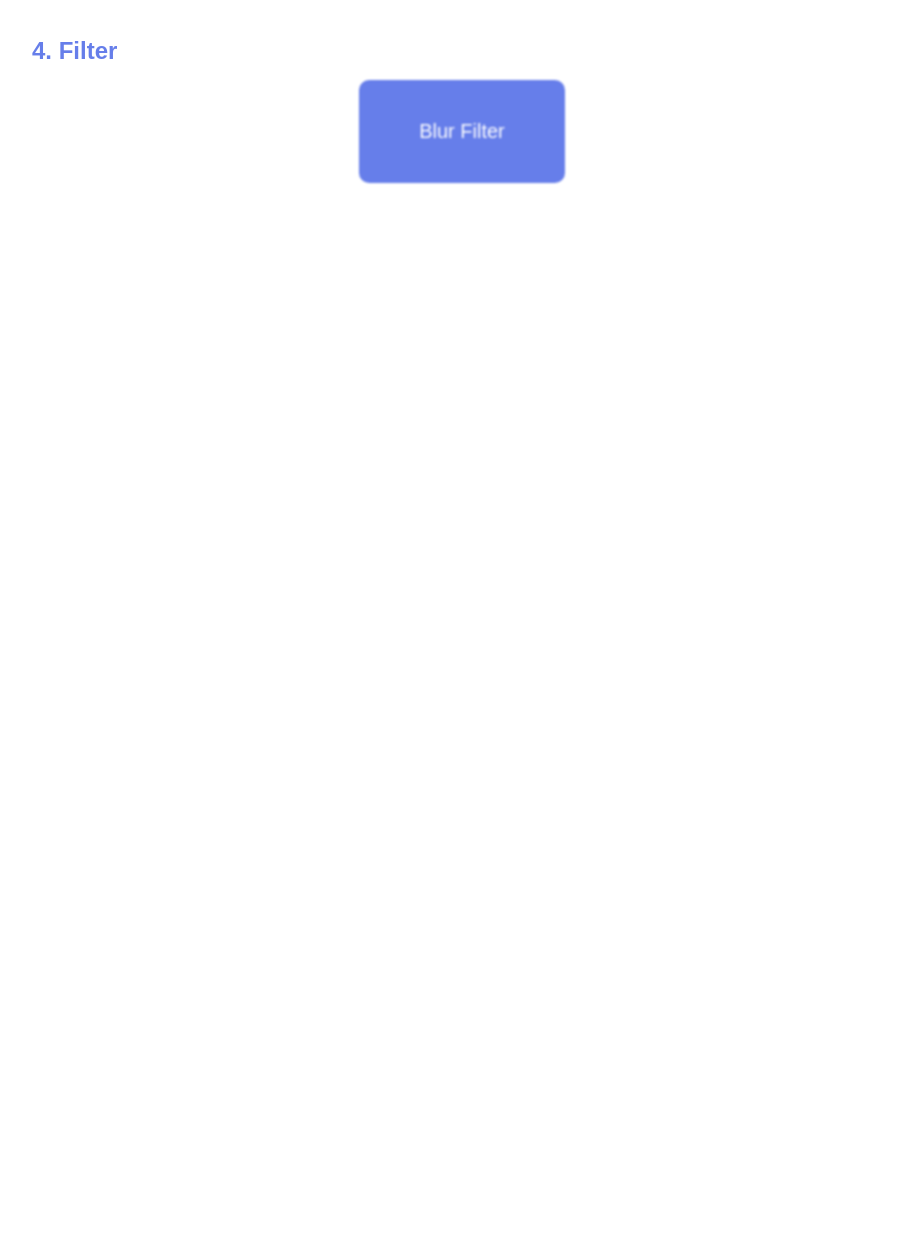
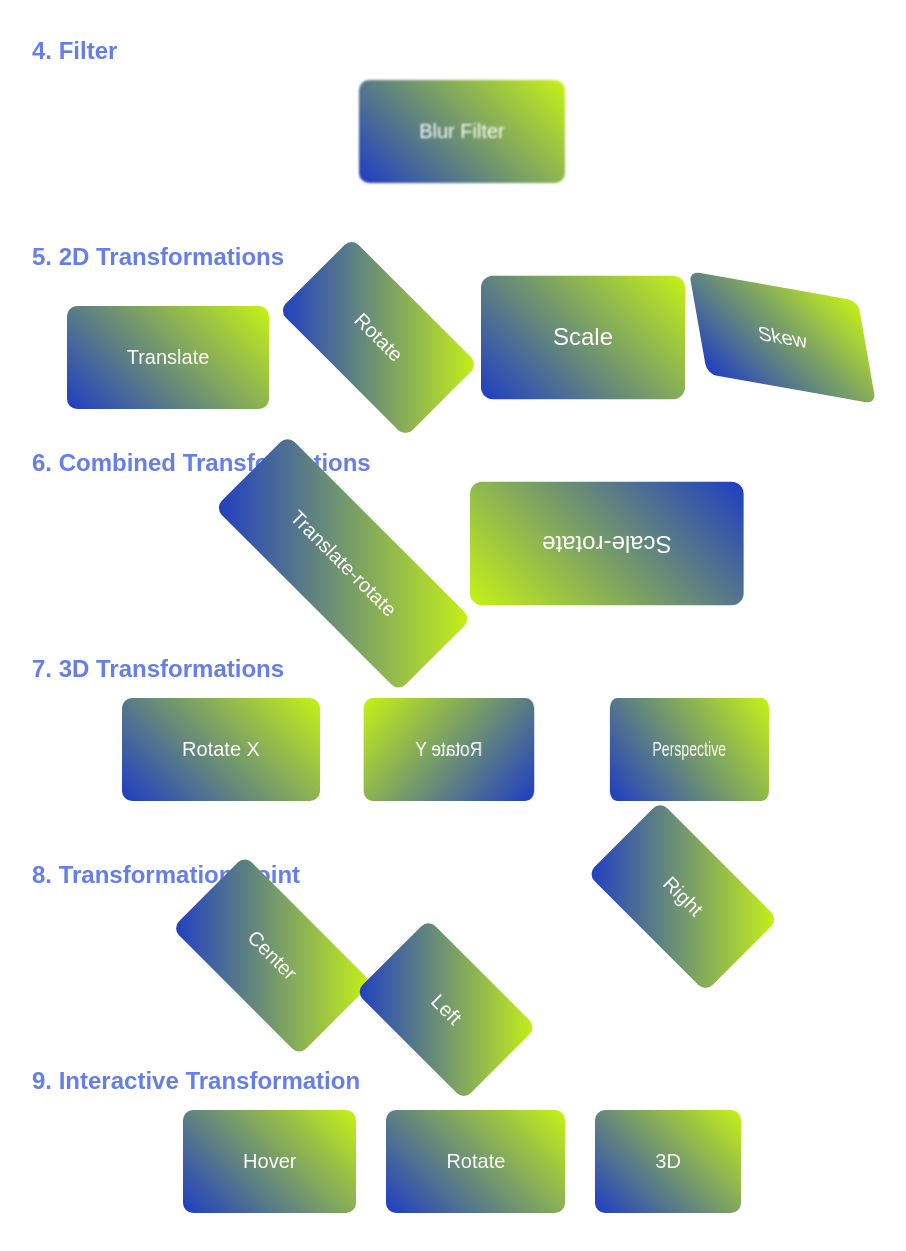
Before and after one commit to viktorhstack/git-init-repo, a plain HTML site: page DecorativeCss/index.html in a window 1280 px wide. Shown: the part 621-1872 px from the top of the page, without its empty margins (178-1084 px from the left). Before the commit the page ends 844 px from the top, so only its background shows below. Drawn offline with Linux system fonts and the light colour scheme.

Commit message:
feat Transform CSS

```diff
--- a/DecorativeCss/index.html
+++ b/DecorativeCss/index.html
@@ -45,6 +45,55 @@
         </div>
       </section>
 
+      <section class="main-section">
+        <h2 class="bg-section_title">5. 2D Transformations</h2>
+        <div class="example-row">
+          <div class="example-box translate">Translate</div>
+          <div class="example-box rotate">Rotate</div>
+          <div class="example-box scale">Scale</div>
+          <div class="example-box skew">Skew</div>
+        </div>
+      </section>
+
+       <section class="main-section">
+        <h2 class="bg-section_title">6. Combined Transformations</h2>
+        <div class="example-row">
+          <div class="example-box translate-rotate">Translate-rotate</div>
+          <div class="example-box scale-rotate">Scale-rotate</div>
+
+        </div>
+      </section>
+
+      <section class="main-section">
+        <h2 class="bg-section_title">7. 3D Transformations</h2>
+        <div class="example-row">
+          <div class="example-box rotate-x">Rotate X</div>
+          <div class="example-box rotate-y">Rotate Y</div>
+          <div class="example-box perspective-basic">Perspective</div>
+
+        </div>
+      </section>
+
+      <section class="main-section">
+        <h2 class="bg-section_title">8. Transformation Point</h2>
+        <div class="example-row">
+          <div class="example-box point-center">Center</div>
+          <div class="example-box point-left">Left</div>
+          <div class="example-box point-right">Right</div>
+
+        </div>
+      </section>
+
+      <section class="main-section">
+        <h2 class="bg-section_title">9. Interactive Transformation </h2>
+        <div class="example-row">
+          <div class="example-box hover-scale">Hover</div>
+          <div class="example-box hover-rotate">Rotate</div>
+          <div class="example-box hover-3d">3D</div>
+
+        </div>
+      </section>
+
   </body>
 </html>
 
--- a/DecorativeCss/style.css
+++ b/DecorativeCss/style.css
@@ -32,11 +32,12 @@
 .example-row{
    display: flex;
    justify-content: center;
+   flex-wrap: wrap;
    gap: 30px;
 }
 
 .example-box{
-    background: #667eea;
+    background: linear-gradient(45deg, #1f3dc3, #c6f216);
     color: #fff;
     padding: 40px 60px;
     border-radius: 10px;
@@ -108,3 +109,72 @@
 .blur-filter{
     filter: blur(1px);
 }
+
+.translate{
+    transform: translate(10px, 20px);
+}
+
+.rotate{
+    transform: rotate(45deg);
+}
+
+.scale{
+    transform: scale(1.2);
+}
+
+.skew{
+    transform: skew(10deg, 10deg);
+}
+
+.translate-rotate{
+    transform: translate(10px, 20px) rotate(45deg);
+}
+
+.scale-rotate{
+    transform: scale(1.2) rotate(180deg);
+}
+
+.rotate-x:hover{
+    transition: transform 1s ease-in;
+    transform: rotateX(150deg);
+}
+
+.rotate-y{
+    transform: rotateY(150deg);
+}
+
+.perspective-basic{
+    perspective: 100px;
+    transform: rotateY(45deg);
+}
+
+.point-center{
+    transform-origin: center;
+    transform: rotate(45deg);
+}
+
+.point-left{
+    transform-origin: left;
+    transform: rotate(45deg);
+
+}
+
+.point-right{
+    transform-origin: right;
+    transform: rotate(45deg);
+}
+
+.hover-scale:hover{
+    transition: transform 0.3s ease-in-out;
+    transform: scale(1.2);
+}
+
+.hover-rotate:hover{
+    transition: transform 1s ease-in;
+    transform: rotate(180deg);
+}
+
+.hover-3d:hover{
+    transition: transform 0.3s ease-out;
+    transform: perspective(100px) rotateX(50deg);
+}
```
